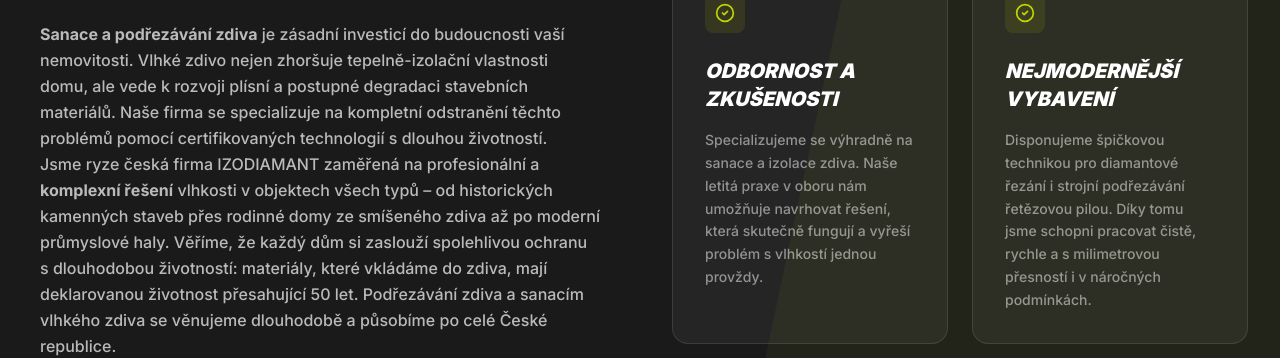
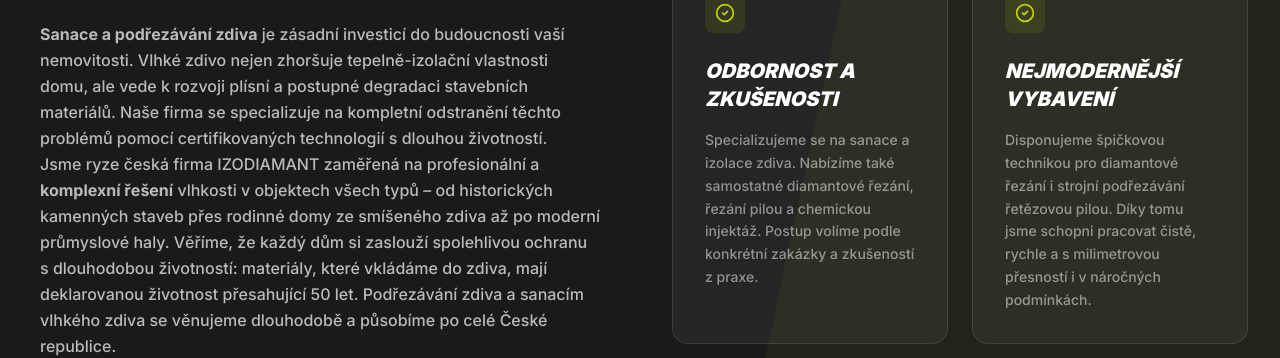
Before and after one commit to vichpetr/izodiamant.cz, a Next.js app: page / in a window 1280 px wide. Shown: the part 2320-2678 px from the top of the page. Built offline with nearby package versions, Linux system fonts and the light colour scheme; no server answers.

Commit message:
Upřesnit odbornost podle samostatné nabídky

```diff
--- a/src/components/AboutSection.tsx
+++ b/src/components/AboutSection.tsx
@@ -5,7 +5,7 @@ export default function AboutSection() {
   const points = [
     {
       title: "Odbornost a zkušenosti",
-      text: "Specializujeme se výhradně na sanace a izolace zdiva. Naše letitá praxe v oboru nám umožňuje navrhovat řešení, která skutečně fungují a vyřeší problém s vlhkostí jednou provždy."
+      text: "Specializujeme se na sanace a izolace zdiva. Nabízíme také samostatné diamantové řezání, řezání pilou a chemickou injektáž. Postup volíme podle konkrétní zakázky a zkušeností z praxe."
     },
     {
       title: "Nejmodernější vybavení",
```
